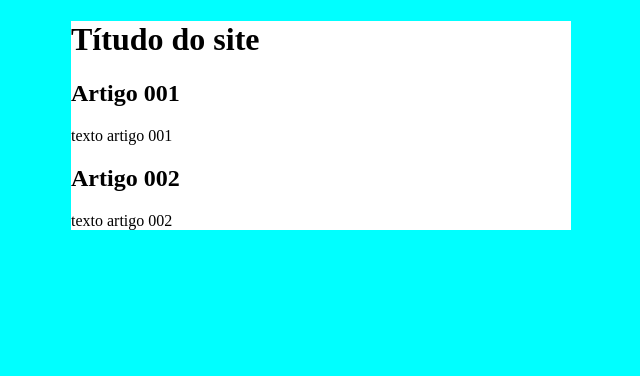
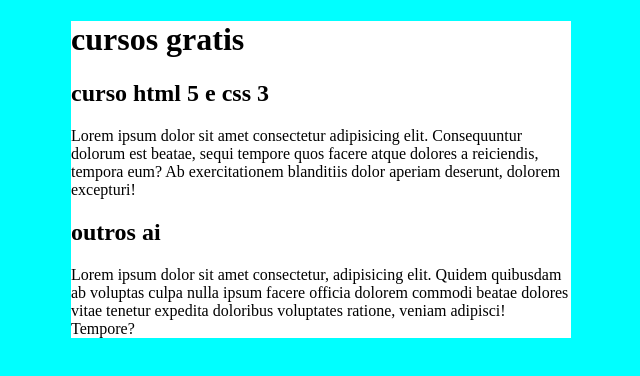
Before and after one commit to Gabriel-Rodrigues-de-Jesus/projeto---site, a plain HTML site: page index.html in a window 1280 px wide. Shown: the whole page, without its empty margins (319-959 px from the left). Drawn offline with Linux system fonts and the light colour scheme.

Commit message:
Squashed commit of the following:
commit ec722514b95cb6ab07d91f60b19dbc719cc1ea38
Author: Gabriel-Rodrigues-de-Jesus <grj07rodrigues@gmail.com>
Date:   Fri Jan 9 21:13:09 2026 -0300

    Update index.html

commit 1fde38781ef93147f1aba7451cdd962032f819c8
Author: Gabriel-Rodrigues-de-Jesus <grj07rodrigues@gmail.com>
Date:   Fri Jan 9 21:00:08 2026 -0300

    comecei conteudo

```diff
--- a/index.html
+++ b/index.html
@@ -3,21 +3,21 @@
 <head>
     <meta charset="UTF-8">
     <meta name="viewport" content="width=device-width, initial-scale=1.0">
-    <title>titulo do site</title>
+    <title>curso em video</title>
     <link rel="stylesheet" href="estilos/style.css">
 </head>
 <body>
     <main>
         <header>
-            <h1>Títudo do site</h1>
+            <h1>cursos gratis</h1>
         </header>
     <article>
-        <h2>Artigo 001</h2>
-        <p>texto artigo 001</p>
+        <h2>curso html 5 e css 3</h2>
+        <p>Lorem ipsum dolor sit amet consectetur adipisicing elit. Consequuntur dolorum est beatae, sequi tempore quos facere atque dolores a reiciendis, tempora eum? Ab exercitationem blanditiis dolor aperiam deserunt, dolorem excepturi!</p>
     </article>
     <article>
-        <h2>Artigo 002</h2>
-        <p>texto artigo 002</p>
+        <h2>outros ai</h2>
+        <p>Lorem ipsum dolor sit amet consectetur, adipisicing elit. Quidem quibusdam ab voluptas culpa nulla ipsum facere officia dolorem commodi beatae dolores vitae tenetur expedita doloribus voluptates ratione, veniam adipisci! Tempore?</p>
     </article>
     </main>
 </body>
```
